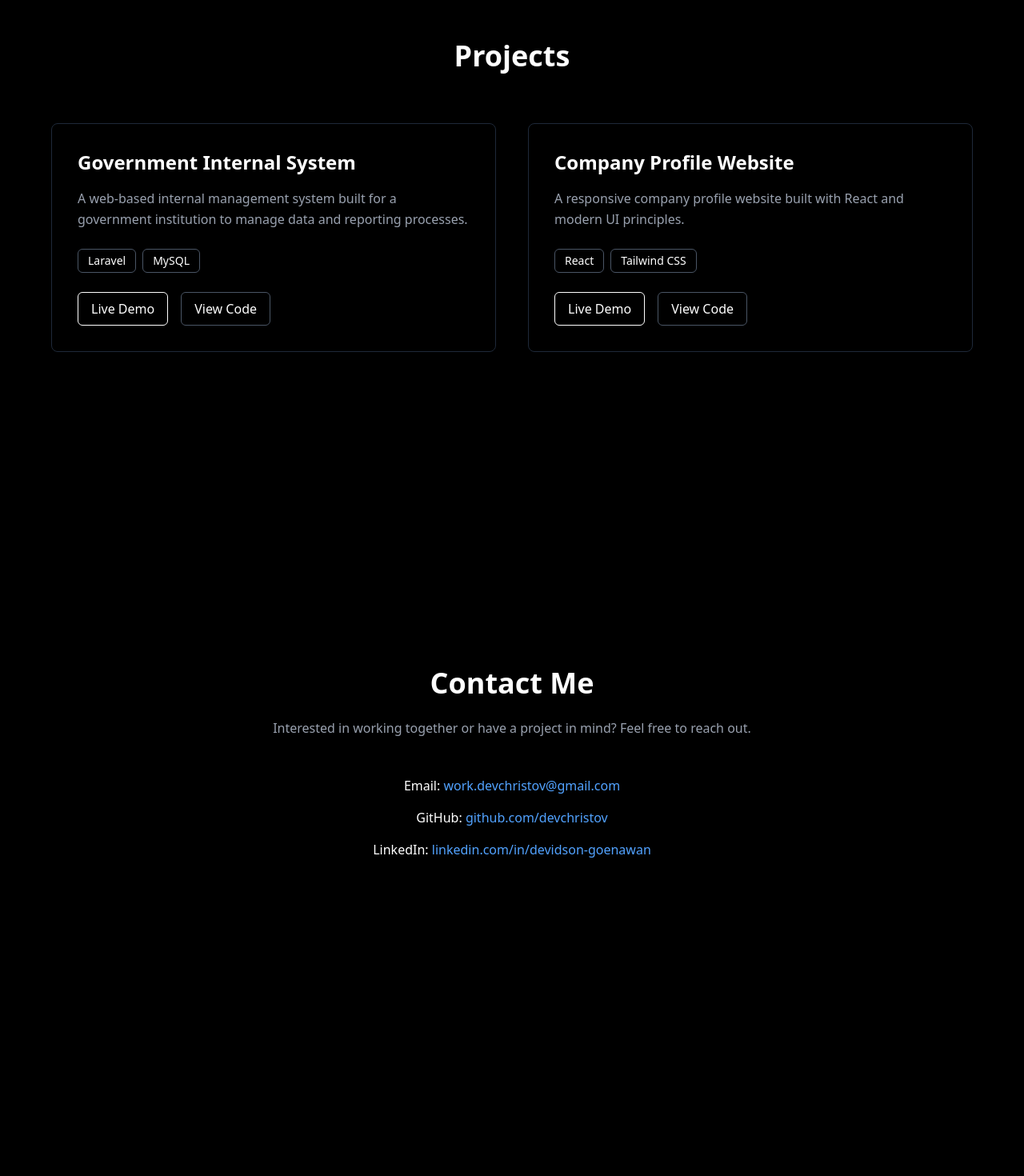
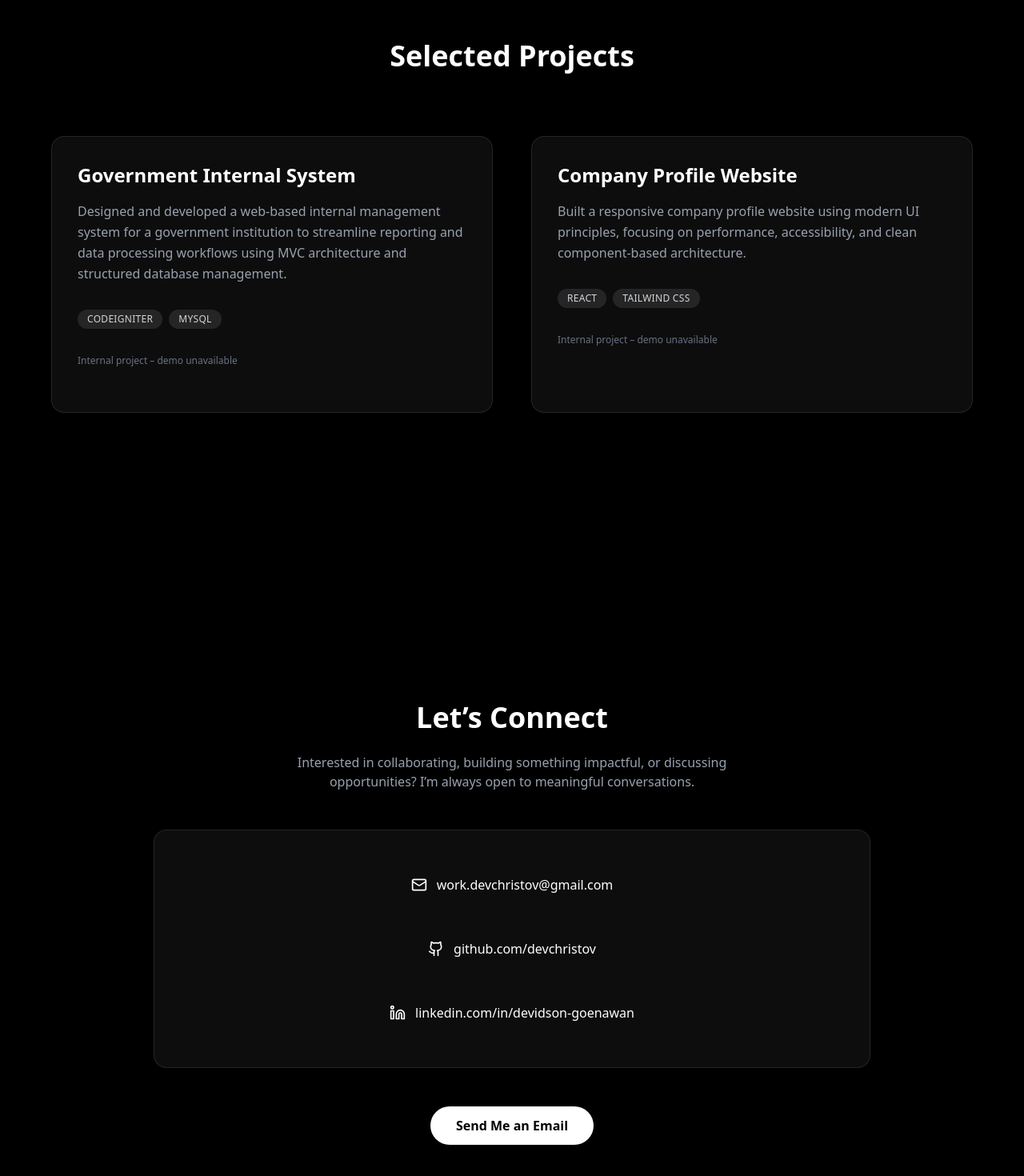
Before and after one commit to devchristov/portfolio, a React (Vite) app: page / in a window 1280 px wide. Shown: the part 2886-4356 px from the top of the page at 80% size. Built offline with nearby package versions, Linux system fonts and the light colour scheme.

Commit message:
Update contact-projects

```diff
--- a/src/sections/Contact.jsx
+++ b/src/sections/Contact.jsx
@@ -1,49 +1,56 @@
+import { Mail, Github, Linkedin } from "lucide-react";
+
 function Contact() {
   return (
     <section
       id="contact"
-      className="fade-section min-h-screen bg-black text-white px-6 py-20"
+      className="min-h-screen bg-black text-white px-6 py-20 flex items-center"
     >
-      <div className="max-w-4xl mx-auto text-center">
-        <h2 className="text-4xl font-bold mb-6">Contact Me</h2>
+      <div className="max-w-4xl mx-auto w-full text-center">
+        <h2 className="text-4xl font-bold mb-6">Let’s Connect</h2>
 
-        <p className="text-gray-400 mb-12">
-          Interested in working together or have a project in mind? Feel free to
-          reach out.
+        <p className="text-gray-400 mb-12 max-w-xl mx-auto">
+          Interested in collaborating, building something impactful, or
+          discussing opportunities? I’m always open to meaningful conversations.
         </p>
 
-        <div className="space-y-4">
-          <p>
-            Email:{" "}
+        <div className="bg-white/5 backdrop-blur-sm border border-white/10 rounded-2xl p-10 space-y-6">
           <a
             href="mailto:work.devchristov@gmail.com"
-              className="text-blue-400 hover:underline"
+            className="flex items-center justify-center gap-3 p-4 rounded-xl hover:bg-white/10 transition-all duration-300"
           >
-              work.devchristov@gmail.com
+            <Mail size={20} />
+            <span>work.devchristov@gmail.com</span>
           </a>
-          </p>
 
-          <p>
-            GitHub:{" "}
           <a
             href="https://github.com/devchristov"
             target="_blank"
-              className="text-blue-400 hover:underline"
+            rel="noopener noreferrer"
+            className="flex items-center justify-center gap-3 p-4 rounded-xl hover:bg-white/10 transition-all duration-300"
           >
-              github.com/devchristov
+            <Github size={20} />
+            <span>github.com/devchristov</span>
           </a>
-          </p>
 
-          <p>
-            LinkedIn:{" "}
           <a
             href="https://linkedin.com/in/devidson-goenawan-536ba2286/"
             target="_blank"
-              className="text-blue-400 hover:underline"
+            rel="noopener noreferrer"
+            className="flex items-center justify-center gap-3 p-4 rounded-xl hover:bg-white/10 transition-all duration-300"
           >
-              linkedin.com/in/devidson-goenawan
+            <Linkedin size={20} />
+            <span>linkedin.com/in/devidson-goenawan</span>
           </a>
-          </p>
+        </div>
+
+        <div className="mt-12">
+          <a
+            href="mailto:work.devchristov@gmail.com"
+            className="inline-block bg-white text-black px-8 py-3 rounded-full font-semibold hover:scale-105 transition-all duration-300"
+          >
+            Send Me an Email
+          </a>
         </div>
       </div>
     </section>
--- a/src/sections/Projects.jsx
+++ b/src/sections/Projects.jsx
@@ -1,72 +1,88 @@
+import { ExternalLink, Github } from "lucide-react";
+
 function Projects() {
   const projects = [
     {
       title: "Government Internal System",
       description:
-        "A web-based internal management system built for a government institution to manage data and reporting processes.",
-      tech: ["Laravel", "MySQL"],
-      demo: "#",
-      github: "#",
+        "Designed and developed a web-based internal management system for a government institution to streamline reporting and data processing workflows using MVC architecture and structured database management.",
+      tech: ["CodeIgniter", "MySQL"],
+      demo: null,
+      github: null,
     },
     {
       title: "Company Profile Website",
       description:
-        "A responsive company profile website built with React and modern UI principles.",
+        "Built a responsive company profile website using modern UI principles, focusing on performance, accessibility, and clean component-based architecture.",
       tech: ["React", "Tailwind CSS"],
-      demo: "#",
-      github: "#",
+      demo: null,
+      github: null,
     },
   ];
 
   return (
     <section
       id="projects"
-      className="fade-section min-h-screen bg-black text-white px-6 py-24"
+      className="min-h-screen bg-black text-white px-6 py-24"
     >
       <div className="max-w-6xl mx-auto">
-        <h2 className="text-4xl font-bold mb-16 text-center">Projects</h2>
+        <h2 className="text-4xl font-bold mb-20 text-center">
+          Selected Projects
+        </h2>
 
-        <div className="grid md:grid-cols-2 gap-10">
+        <div className="grid md:grid-cols-2 gap-12">
           {projects.map((project, index) => (
             <div
               key={index}
-              className="border border-gray-800 p-8 rounded-lg hover:border-white transition duration-300 hover:-translate-y-2"
+              className="group bg-white/5 border border-white/10 rounded-2xl p-8 backdrop-blur-sm hover:border-white/30 hover:-translate-y-2 hover:shadow-xl hover:shadow-white/5 transition-all duration-300"
             >
               <h3 className="text-2xl font-semibold mb-4">{project.title}</h3>
 
-              <p className="text-gray-400 mb-6 leading-relaxed">
+              <p className="text-gray-400 mb-8 leading-relaxed">
                 {project.description}
               </p>
 
-              <div className="flex flex-wrap gap-2 mb-6">
+              <div className="flex flex-wrap gap-2 mb-8">
                 {project.tech.map((tech, i) => (
                   <span
                     key={i}
-                    className="text-sm border border-gray-600 px-3 py-1 rounded-md"
+                    className="text-xs uppercase tracking-wide bg-white/10 text-gray-300 px-3 py-1 rounded-full"
                   >
                     {tech}
                   </span>
                 ))}
               </div>
 
+              {!project.demo && !project.github && (
+                <p className="text-xs text-gray-500 mb-6">
+                  Internal project – demo unavailable
+                </p>
+              )}
+
               <div className="flex gap-4">
+                {project.demo && (
                   <a
                     href={project.demo}
                     target="_blank"
                     rel="noopener noreferrer"
-                  className="border border-white px-4 py-2 rounded-md hover:bg-white hover:text-black transition"
+                    className="flex items-center gap-2 bg-white text-black px-5 py-2 rounded-full text-sm font-medium hover:scale-105 transition"
                   >
+                    <ExternalLink size={16} />
                     Live Demo
                   </a>
+                )}
 
+                {project.github && (
                   <a
                     href={project.github}
                     target="_blank"
                     rel="noopener noreferrer"
-                  className="border border-gray-600 px-4 py-2 rounded-md hover:border-white transition"
+                    className="flex items-center gap-2 border border-white/20 px-5 py-2 rounded-full text-sm hover:border-white hover:bg-white/10 transition"
                   >
+                    <Github size={16} />
                     View Code
                   </a>
+                )}
               </div>
             </div>
           ))}
```
Lines whose indentation alone changed are shown as unchanged.
